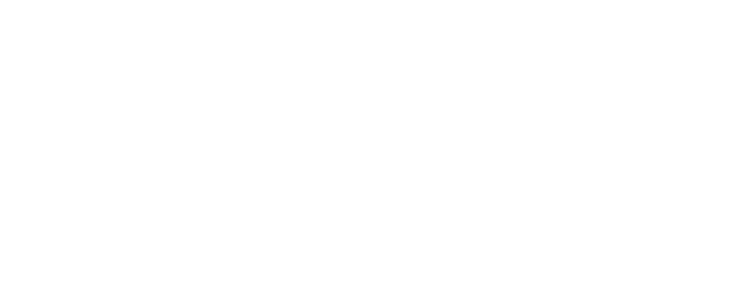
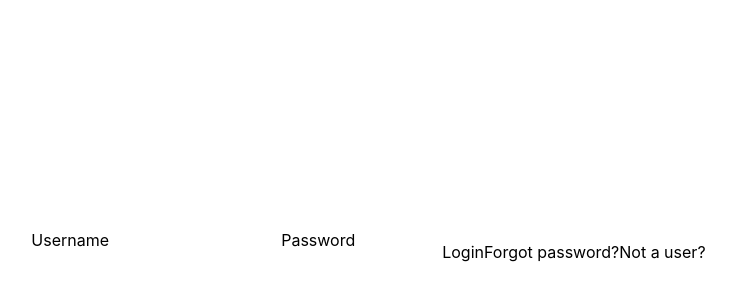
Before and after one commit to miridium-electrode/erp, a React (Create React App) app in the folder web/: page / in a window 1280 px wide. Shown: the part 148-448 px from the top of the page, without its empty margins (335-1071 px from the left). Built offline with nearby package versions, Linux system fonts and the light colour scheme.

Commit message:
added loginpage to index

```diff
--- a/web/src/index.tsx
+++ b/web/src/index.tsx
@@ -2,9 +2,11 @@ import React from 'react';
 import ReactDOM from 'react-dom';
 import './index.css';
 import reportWebVitals from './reportWebVitals';
+import LoginPage from "./pages/LoginPage";
 
 ReactDOM.render(
   <React.StrictMode>
+    <LoginPage/>
   </React.StrictMode>,
   document.getElementById('root')
 );
```
